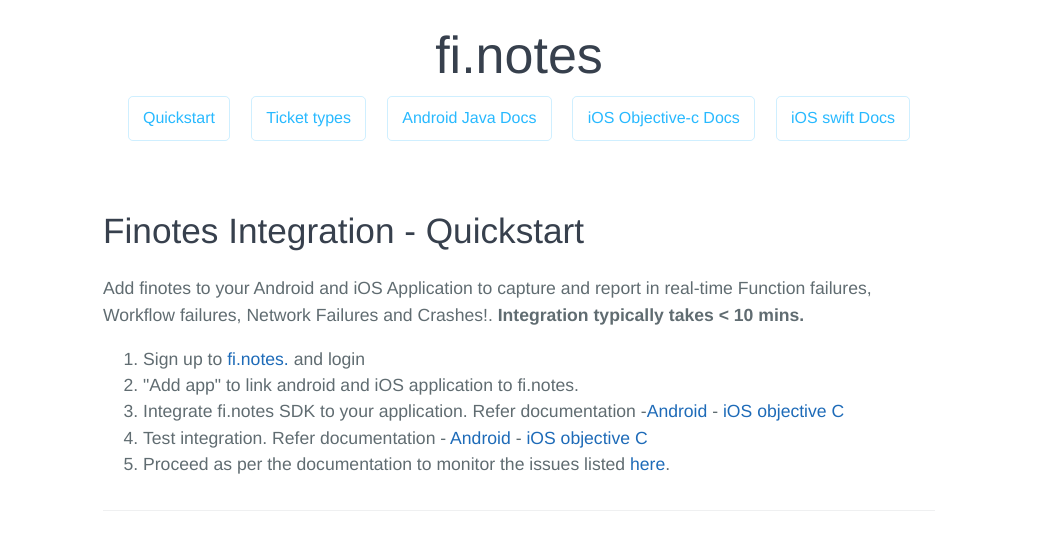
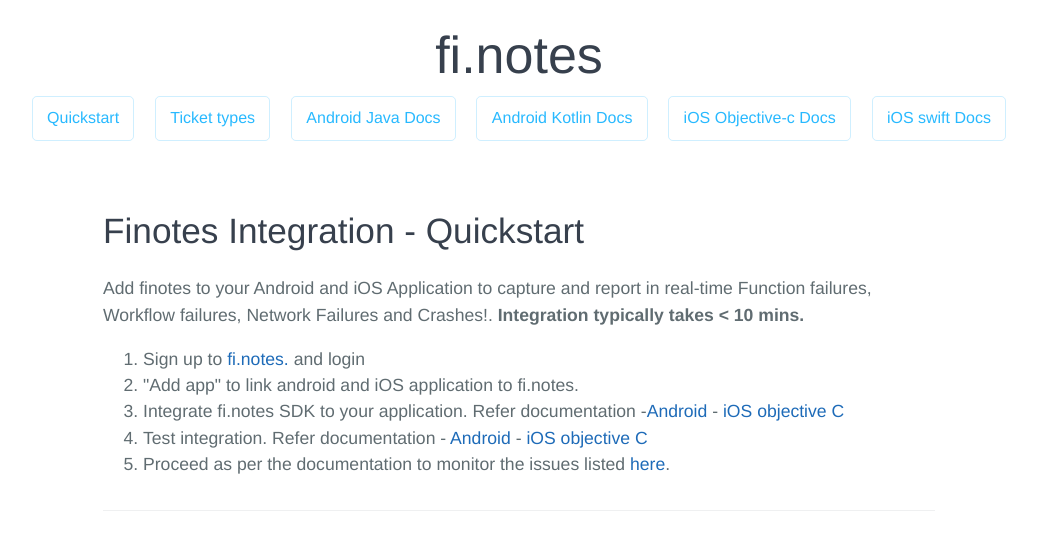
Before and after one commit to finotes/finotes.github.io, a Jekyll site: the page built from index.html, in a window 1280 px wide. Shown: the top 550 px of the page, without its empty margins (121-1158 px from the left). Built offline with Jekyll 4.4.1, drawn with Linux system fonts in a browser that asks for light colours; some web fonts are replaced.

Commit message:
Update default.html

```diff
--- a/_layouts/default.html
+++ b/_layouts/default.html
@@ -62,6 +62,7 @@ drift.load('egehwnzrtt4p');
 <!--         <a href="/2018/01/19/android-java-docs" class="btn">Android Java Docs</a> -->
 <!--         <a href="/2018/01/19/ios-docs" class="btn">iOS Objective-c Docs</a> -->
         <a href="/2018/02/02/java-docs" class="btn">Android Java Docs</a>
+        <a href="/2018/02/09/kotlin-docs" class="btn">Android Kotlin Docs</a>
         <a href="/2018/02/02/objc-docs" class="btn">iOS Objective-c Docs</a>
         <a href="/2018/02/02/swift-docs" class="btn">iOS swift Docs</a>
 
```
